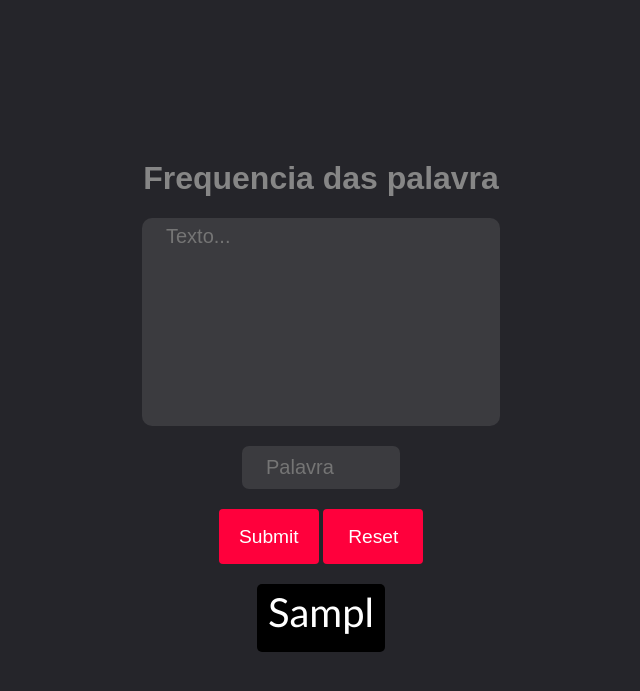
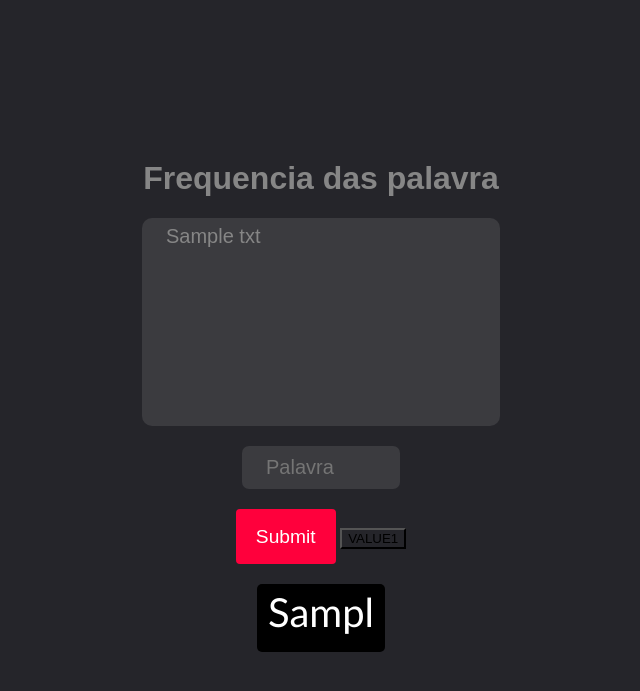
Before and after one commit to lucizzz/WEB-frequencia-das-palavras, a Flask app: template templates/lista.html in a window 1280 px wide. Shown: the top 691 px of the page, without its empty margins (319-959 px from the left). Run offline with Flask 2, Linux system fonts and the light colour scheme; the template is opened without the code that fills it: most values are stand-ins (such as "Sample title", 1, 10 or a date in 2020).

Commit message:
Add files via upload

```diff
--- a/main.py
+++ b/main.py
@@ -1,4 +1,3 @@
-# test
 from flask import Flask
 from flask import Flask, render_template, request
 
@@ -19,7 +18,9 @@ def index():
         texto = request.form['texto']
         palavra = request.form['palavra']
         res = frequencia(texto, palavra)
-        return render_template('lista.html', novo = res)
+        if request.form.get('action1') == 'VALUE1':
+            texto =''
+        return render_template('lista.html', novo = res, txt = texto)
     else:
         return render_template('lista.html')
 
--- a/templates/lista.html
+++ b/templates/lista.html
@@ -9,11 +9,11 @@
         <div>
             <h1>Frequencia das palavra</h1>
             <form action="/" method="POST">
-                <textarea name="texto" class="caixa" placeholder="Texto..."></textarea>
+                <textarea name="texto" class="caixa" placeholder="Texto...">{{ txt }}</textarea>
                 <input name="palavra" type="text" placeholder="Palavra" class="in1">
                 <div class="botoes">
                     <button type="submit" class="btn_1">Submit</button>
-                    <input type="submit" value="Reset" name="action2" class="btn_1">
+                    <input type="submit" value="VALUE1" name="action1">
                 </div>
             </form>
             <textarea disabled class="caixa_resposta">{{ novo }}</textarea>
```
